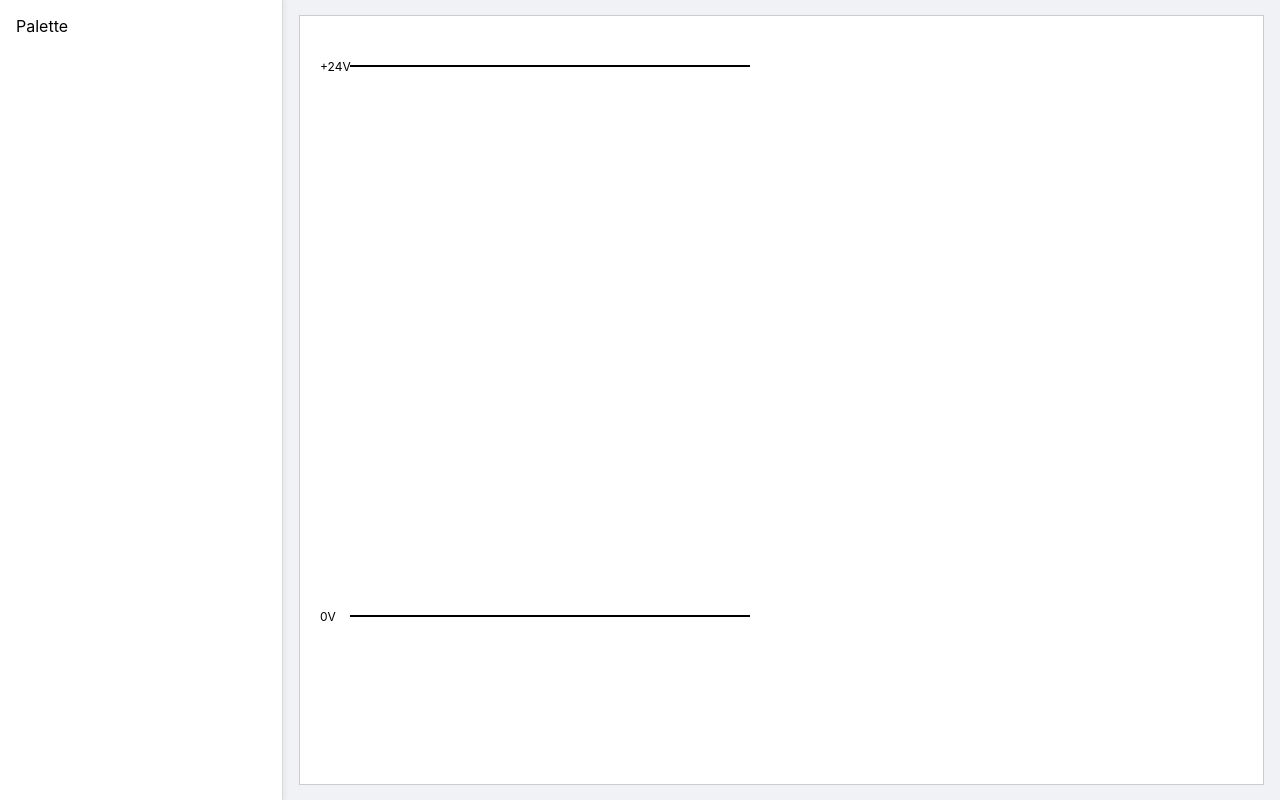
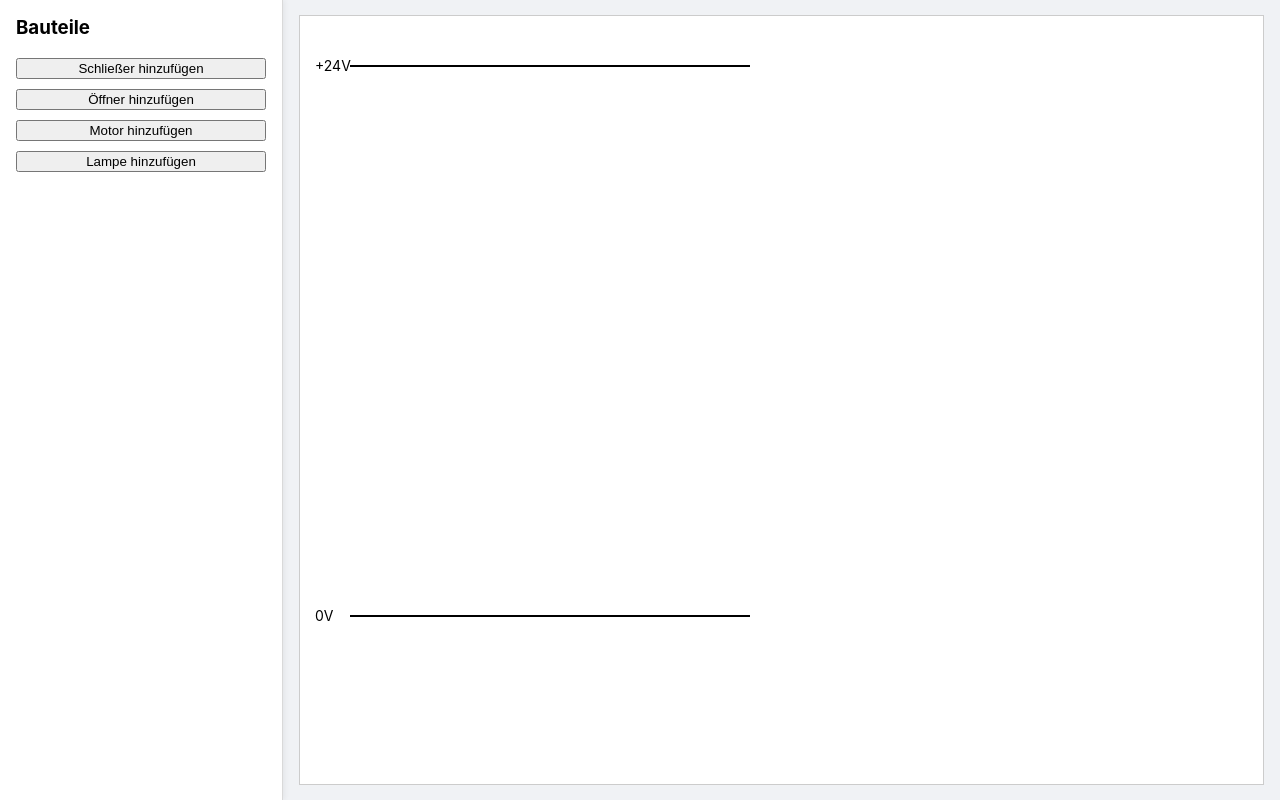
Before and after one commit to TFM21C/Plan-Technik, a React (Create React App) app: page / in a window 1280 px wide. Built offline with nearby package versions, Linux system fonts and the light colour scheme.

Commit message:
Implement component palette and canvas

```diff
--- a/src/App.tsx
+++ b/src/App.tsx
@@ -3,45 +3,66 @@
 import React from 'react';
 import './index.css';
 
-// Importiert unsere Komponenten und den State-Hook
 import Palette from './components/ComponentPalette/Palette';
 import CircuitCanvas from './components/Canvas/CircuitCanvas';
 import { useCircuitState } from './hooks/useCircuitState';
-import { ComponentType } from './types/circuit'; // Wir brauchen den ComponentType für unsere Beispieldaten
+import { CircuitComponent, ComponentType } from './types/circuit';
 
 export default function App() {
-  // Wir rufen unseren Hook auf, um den Zustand der Schaltung zu bekommen.
-  // Vorerst nutzen wir nur den 'state', die 'setState' Funktion kommt später.
   const { state, setState } = useCircuitState();
 
-  // Wir erstellen hier manuell ein paar Start-Komponenten zum Testen.
-  // Später werden diese aus der Palette hinzugefügt.
-  const initialComponents = {
-    'power-24v': {
-      id: 'power-24v',
-      type: ComponentType.PowerSource24V,
-      label: '+24V',
-      position: { x: 50, y: 50 },
-      pins: [], // Vorerst leer
-    },
-    'power-0v': {
-      id: 'power-0v',
-      type: ComponentType.PowerSource0V,
-      label: '0V',
-      position: { x: 50, y: 600 },
-      pins: [], // Vorerst leer
-    },
+  // Initialer Zustand mit den Stromschienen.
+  // Wird nur beim ersten Rendern verwendet.
+  React.useEffect(() => {
+    setState({
+      components: {
+        'power-24v': {
+          id: 'power-24v', type: ComponentType.PowerSource24V, label: '+24V',
+          position: { x: 50, y: 50 }, pins: [],
+        },
+        'power-0v': {
+          id: 'power-0v', type: ComponentType.PowerSource0V, label: '0V',
+          position: { x: 50, y: 600 }, pins: [],
+        },
+      },
+      connections: {},
+    });
+  }, [setState]); // Abhängigkeit von setState, um ESLint-Warnungen zu vermeiden
+
+
+  // Diese Funktion wird von der Palette aufgerufen, um ein neues Bauteil hinzuzufügen.
+  const handleAddComponent = (type: ComponentType) => {
+    // Erzeugt eine neue, einzigartige ID für das Bauteil
+    const newId = `${type.toLowerCase()}-${Date.now()}`;
+
+    const newComponent: CircuitComponent = {
+      id: newId,
+      type: type,
+      label: newId, // Vorerst ein einfacher Label
+      position: { x: 150, y: 150 }, // Startposition für neue Bauteile
+      pins: [], // Pin-Logik kommt später
+    };
+
+    // Aktualisiert den Zustand: Behält alle alten Komponenten und fügt die neue hinzu.
+    setState(prevState => ({
+      ...prevState,
+      components: {
+        ...prevState.components,
+        [newId]: newComponent,
+      },
+    }));
   };
 
   return (
     <div className="app-container">
       <aside className="palette-container">
-        <Palette />
+        {/* Wir übergeben die handleAddComponent Funktion an die Palette */}
+        <Palette onAddComponent={handleAddComponent} />
       </aside>
 
       <main className="canvas-container">
-        {/* Wir übergeben unsere Test-Komponenten an die Zeichenfläche */}
-        <CircuitCanvas components={Object.values(initialComponents)} />
+        {/* Die Zeichenfläche erhält jetzt die Komponenten aus dem dynamischen Zustand */}
+        <CircuitCanvas components={Object.values(state.components)} />
       </main>
     </div>
   );
--- a/src/components/Canvas/CircuitCanvas.tsx
+++ b/src/components/Canvas/CircuitCanvas.tsx
@@ -3,62 +3,81 @@
 import React from 'react';
 import { CircuitComponent, ComponentType } from '../../types/circuit';
 
-// Definiert die 'Props' (Eigenschaften), die diese Komponente empfängt.
-// In diesem Fall ist es eine Liste von CircuitComponent-Objekten.
 interface CircuitCanvasProps {
   components: CircuitComponent[];
 }
 
-/**
- * Die Zeichenfläche, die eine Liste von Komponenten erhält und diese als SVG darstellt.
- */
 const CircuitCanvas: React.FC<CircuitCanvasProps> = ({ components }) => {
-  // Eine Hilfsfunktion, die entscheidet, WIE ein einzelnes Bauteil gezeichnet wird.
   const renderComponent = (component: CircuitComponent) => {
+    // Definieren wir ein paar Standard-SVG-Stile
+    const style = {
+      stroke: 'black',
+      strokeWidth: 2,
+      fill: 'none',
+    };
+
     switch (component.type) {
       case ComponentType.PowerSource24V:
       case ComponentType.PowerSource0V:
         return (
           <>
-            <line x1="0" y1="0" x2="400" y2="0" stroke="black" strokeWidth="2" />
-            <text x="-30" y="5" fontSize="12" fill="black">
+            <line x1="0" y1="0" x2="400" y2="0" {...style} />
+            <text x="-35" y="5" fontSize="14" fill="black">
               {component.label}
             </text>
           </>
         );
-      // Hier werden wir später weitere 'case' für andere Bauteile hinzufügen
-      // z.B. case ComponentType.NormallyOpen: ...
+
+      case ComponentType.NormallyOpen: // Schließer
+        return (
+          <>
+            <line x1="10" y1="0" x2="10" y2="10" {...style} />
+            <line x1="10" y1="30" x2="10" y2="40" {...style} />
+            <line x1="0" y1="10" x2="10" y2="20" {...style} />
+            <text x="20" y="25" fontSize="12">{component.label}</text>
+          </>
+        );
+
+      case ComponentType.NormallyClosed: // Öffner
+        return (
+          <>
+            <line x1="10" y1="0" x2="10" y2="15" {...style} />
+            <line x1="10" y1="25" x2="10" y2="40" {...style} />
+            <line x1="10" y1="15" x2="20" y2="25" {...style} />
+            <text x="25" y="25" fontSize="12">{component.label}</text>
+          </>
+        );
+
+      case ComponentType.Motor:
+        return (
+          <>
+            <circle cx="20" cy="20" r="18" {...style} fill="white" />
+            <text x="16" y="25" fontSize="18" fontWeight="bold" fill="black">M</text>
+            <text x="45" y="25" fontSize="12">{component.label}</text>
+          </>
+        );
+
+      case ComponentType.Lamp:
+         return (
+          <>
+            <circle cx="20" cy="20" r="18" {...style} fill="white" />
+            <line x1="5" y1="5" x2="35" y2="35" {...style} />
+            <line x1="35" y1="5" x2="5" y2="35" {...style} />
+            <text x="45" y="25" fontSize="12">{component.label}</text>
+          </>
+        );
+
       default:
-        // Falls ein unbekannter Typ kommt, zeichnen wir einen Platzhalter
         return (
-          <rect
-            width="40"
-            height="20"
-            fill="lightgrey"
-            stroke="red"
-            strokeDasharray="5,5"
-          />
+          <rect width="40" height="20" fill="lightgrey" stroke="red" />
         );
     }
   };
 
   return (
-    // Das SVG-Element ist unsere Leinwand.
-    <svg
-      width="100%"
-      height="100%"
-      style={{ backgroundColor: 'white', border: '1px solid #ccc' }}
-    >
-      {/* Wir gehen durch die Liste der Komponenten.
-        Für jede Komponente erstellen wir eine SVG-Gruppe ('g').
-        Diese Gruppe verschieben wir an die Position der Komponente.
-      */}
+    <svg width="100%" height="100%" style={{ backgroundColor: 'white', border: '1px solid #ccc' }}>
       {components.map((component) => (
-        <g
-          key={component.id}
-          transform={`translate(${component.position.x}, ${component.position.y})`}
-        >
-          {/* Wir rufen unsere Hilfsfunktion auf, um die eigentliche Grafik zu malen */}
+        <g key={component.id} transform={`translate(${component.position.x}, ${component.position.y})`}>
           {renderComponent(component)}
         </g>
       ))}
--- a/src/components/ComponentPalette/Palette.tsx
+++ b/src/components/ComponentPalette/Palette.tsx
@@ -1,10 +1,35 @@
 import React from 'react';
+import { ComponentType } from '../../types/circuit';
+import Button from '../UI/Button'; // Wir verwenden unsere Button-Komponente
 
-/**
- * Platzhalter für die Palette der elektrischen Komponenten.
- */
-const Palette: React.FC = () => {
-  return <div>Palette</div>;
+interface PaletteProps {
+  onAddComponent: (type: ComponentType) => void;
+}
+
+const Palette: React.FC<PaletteProps> = ({ onAddComponent }) => {
+  return (
+    <div>
+      <h3 style={{ marginTop: 0 }}>Bauteile</h3>
+      <div style={{ display: 'flex', flexDirection: 'column', gap: '10px' }}>
+        <Button
+          label="Schließer hinzufügen"
+          onClick={() => onAddComponent(ComponentType.NormallyOpen)}
+        />
+        <Button
+          label="Öffner hinzufügen"
+          onClick={() => onAddComponent(ComponentType.NormallyClosed)}
+        />
+        <Button
+          label="Motor hinzufügen"
+          onClick={() => onAddComponent(ComponentType.Motor)}
+        />
+        <Button
+          label="Lampe hinzufügen"
+          onClick={() => onAddComponent(ComponentType.Lamp)}
+        />
+      </div>
+    </div>
+  );
 };
 
 export default Palette;
```
